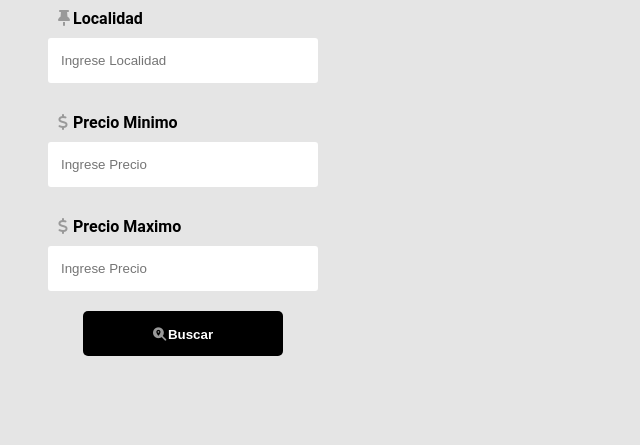
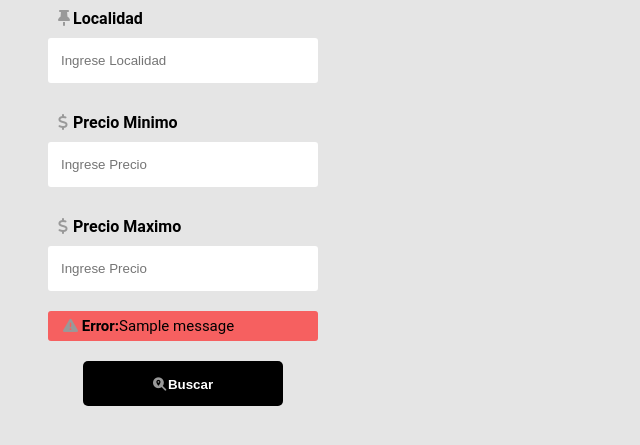
Before and after one commit to SolaligueJoel/Proyecto-Integrador, a Flask app: page /home in a window 1280 px wide. Shown: the part 269-714 px from the top of the page, without its empty margins (0-640 px from the left). Run offline with Flask 2, Linux system fonts and the light colour scheme; a user stored in the database is signed in; one stand-in notice (Sample message) is shown; some libraries are stand-ins or nearby versions.

Commit message:
Corrigiendo errores

```diff
--- a/app.py
+++ b/app.py
@@ -146,7 +146,7 @@ def resetear():
 
 
 
-#----------------------------- TABLA LOCALIDADES -----------------------------#
+#----------------------------- HOME -----------------------------#
 
 @app.route("/home",methods=['GET','POST'])
 @login_required
@@ -163,17 +163,22 @@ def meli():
             location = str(request.form.get('location'))
             price_min = str(request.form.get('price_min'))
             price_max = str(request.form.get('price_max'))
-            if (location is None or price_min.isdigit() and price_max.isdigit() is False):
-                return Response(status=400)
-            localidad.insert(location,int(price_min),int(price_max),time)
+            if not location:
+                flash("Ingrese una localidad.")
+                return render_template('home.html')
 
-            min = int(price_min)
-            max = int(price_max)
-            dataset = localidad.fetch(location)
-            data = localidad.transform(dataset,min,max)
-            encoded_img = localidad.grafico(data,location)
-            return render_template('grafico.html',overview_graph=encoded_img)
+            elif price_max < price_min or (price_min or price_max ==  ""):
+                flash("Precios incorrectos.")
+                return render_template('home.html')
+            else:
+                localidad.insert(location,int(price_min),int(price_max),time)
 
+                min = int(price_min)
+                max = int(price_max)
+                dataset = localidad.fetch(location)
+                data = localidad.transform(dataset,min,max)
+                encoded_img = localidad.grafico(data,location)
+                return render_template('grafico.html',overview_graph=encoded_img)
         except:
             return jsonify({'trace': traceback.format_exc()})
 
--- a/static/css/home.css
+++ b/static/css/home.css
@@ -124,6 +124,19 @@ main {
 	color: #999;
 }
 
+.alert-error{
+	height: 30px;
+	line-height: 30px;
+	background: #F66060;
+	padding: 0 15px;
+	border-radius: 3px;
+	font-size: 15px;
+}
+
+.alert-error p{
+	margin:0;
+}
+
 @media screen and (max-width:800px){
     nav{
 		display: flex;
--- a/templates/grafico.html
+++ b/templates/grafico.html
@@ -1,8 +1,6 @@
 {% extends "home.html" %}
 {% block content %}
-<div class="imagen">
     <img id="overview_img" src="">
-</div>
 <script>
     data = "{{overview_graph}}"
     data = data.replace("b&#39;", "") // quitar primer corchete
--- a/templates/home.html
+++ b/templates/home.html
@@ -43,6 +43,15 @@
                     <input id="precio_max" type="text" name="price_max"class="formulario__input" placeholder="Ingrese Precio " >
                 </div>
             </div>
+            {% with messages = get_flashed_messages() %}
+            {% if messages %}
+            {% for message in messages %}
+            <div class="alert-error" >
+                <p><i class="fas fa-exclamation-triangle"></i> <b>Error:</b>{{message}}</p>
+            </div>
+            {%  endfor %}
+            {% endif %}
+            {% endwith %}
 
             <div class="formulario__grupo formulario__grupo-btn-enviar">
                 <button type="submit" class="formulario__btn"><i class="fas fa-search-location"></i>Buscar</button>
```
Also changed, not shown: localidad.db, 1 other file.
